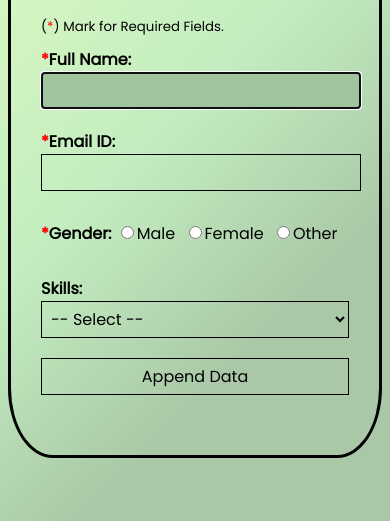
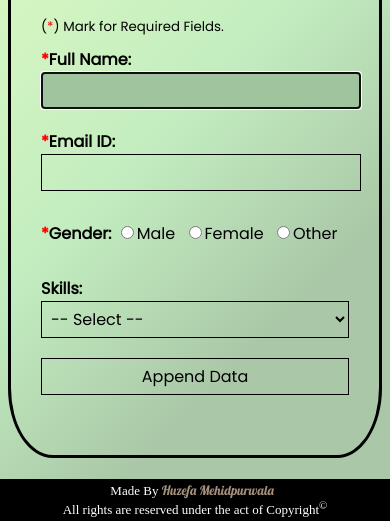
Before and after one commit to huzefamehidpurwala/Data-Entry-Form, a plain HTML site: page index.html in a window 390 px wide. Shown: the part 323-844 px from the top of the page. Drawn offline with Linux system fonts and the light colour scheme; a web font is replaced by a local one.

Commit message:
Hoping as Final Commit

```diff
--- a/index.html
+++ b/index.html
@@ -10,7 +10,7 @@
         <title>Attendance</title>
         <meta name="description" content="">
         <meta name="viewport" content="width=device-width, initial-scale=1">
-        <link rel="stylesheet" href="style.css">
+        <link rel="stylesheet" href="./style.css">
     </head>
     <body>
         <header>
@@ -64,13 +64,19 @@
 
         <div id="header"></div>
 
-        <!-- TABLE START -->
+        <!-- DATABASE START -->
         <section class="section-data">
             <div class="data" id="data">
                 <!-- DATA APPENDS HERE -->
             </div>
         </section>
-        <!-- TABLE END -->
+        <!-- DATABASE END -->
+
+        <!-- FOOTER -->
+        <footer>
+            <p>Made By <a target="_blank" href="https://huzefa.mehidpurwala.xyz/">Huzefa Mehidpurwala</a><span id="show"> | </span><span id="show2">All rights are reserved under the act of Copyright<sup>&#169;</sup></ id="show2"></p>
+        </footer>
+        <!-- FOOTER -->
         <script src="script.js" async defer></script>
     </body>
 </html>
--- a/style.css
+++ b/style.css
@@ -119,7 +119,6 @@ input[type="radio"], .radio-label {
 
 .input #show {
     display: none !important;
-    font-style: italic;
 }
 
 .submit {
@@ -164,3 +163,50 @@ input[type="radio"], .radio-label {
     word-wrap: break-word;
     margin: 5px 0;
 }
+
+footer {
+    background-color: black;
+    color: white;
+    position: fixed;
+    bottom: 0;
+    left: 0;
+    display: block;
+    height: fit-content;
+    width: 100%;
+    text-align: center;
+    font-family: 'Times New Roman', Times, serif;
+}
+
+footer p {
+    margin: 5px;
+}
+
+footer a {
+    text-decoration: none;
+    color: #A4907C;
+    font-family: Lobster;
+}
+
+footer a:hover {
+    color: inherit;
+}
+
+@media screen and (max-width: 614px) {
+    footer {
+        font-size: small;
+    }
+
+    footer p {
+        margin: 3px 2px;
+    }
+
+    footer #show2 {
+        display: inline-block !important;
+    }
+}
+
+@media screen and (max-width: 441px) {
+    footer #show {
+        visibility: hidden !important;
+    }
+}
```
Also changed, not shown: script.js (line endings or trailing spaces).
